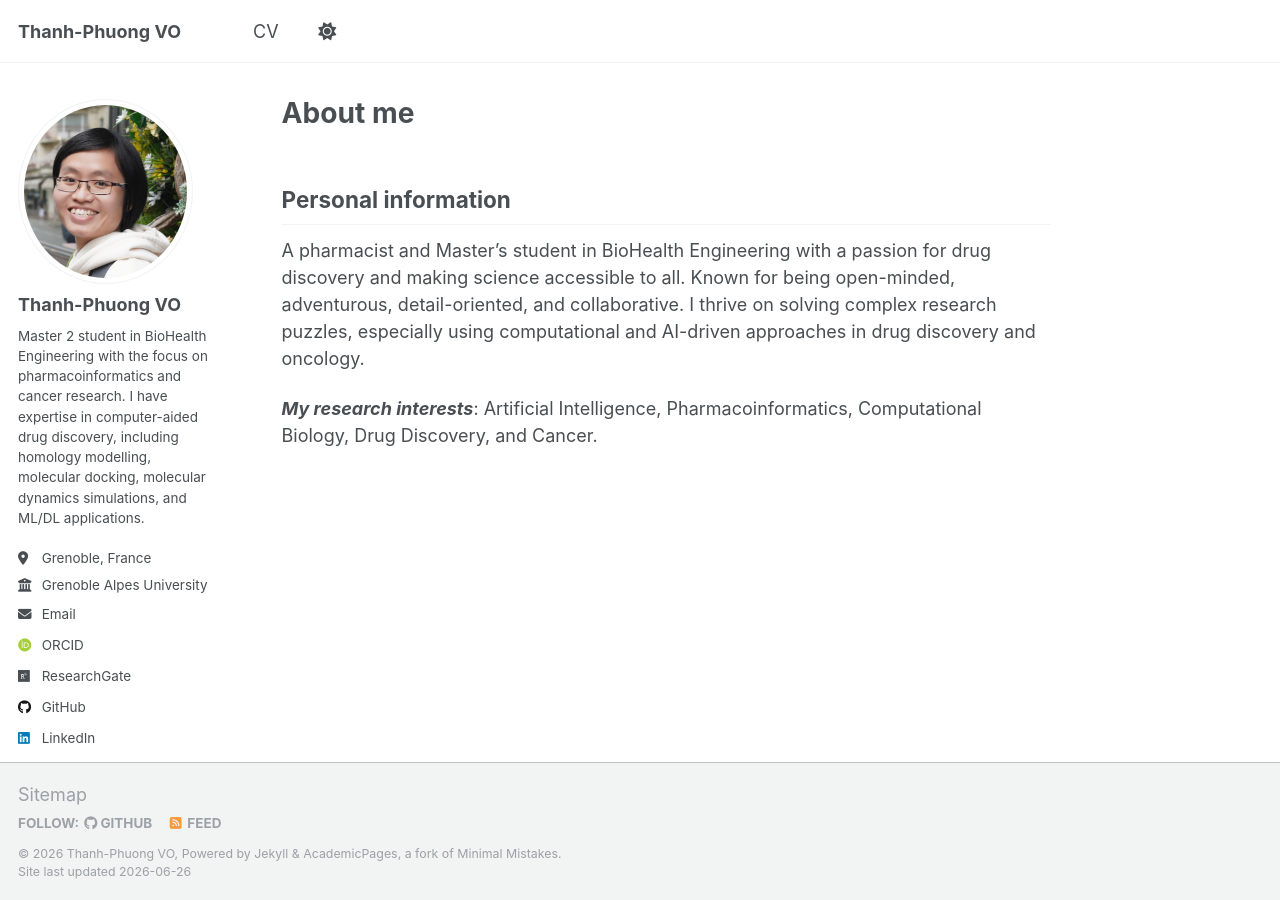
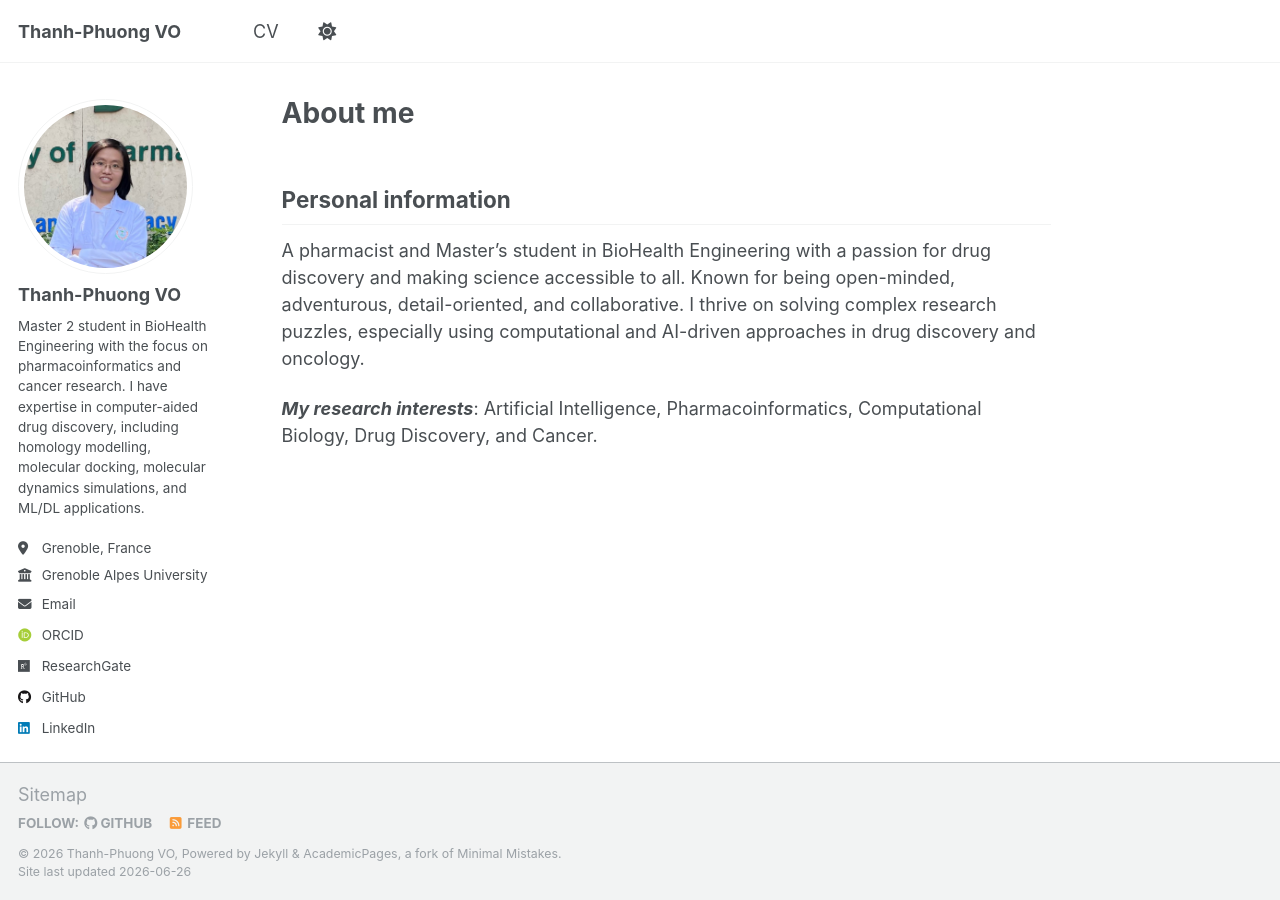
Before and after one commit to vo-thanh-phuong/vo-thanh-phuong.github.io, a Jekyll site: the page built from _pages/about.md, in a window 1280 px wide. Built offline with Jekyll 4.4.1, drawn with Linux system fonts in a browser that asks for light colours; some web fonts are replaced; a script that is not in the unit is left out.

Commit message:
Update author avatar in config file

```diff
--- a/_config.yml
+++ b/_config.yml
@@ -22,7 +22,7 @@ repository               : "vothanhphuong.github.io"
 #               Additional customization can be done by editing /_includes/author-profile.html
 author:
   # Biographic information
-  avatar           : "Annecy2.jpg"
+  avatar           : "Faculty-of-Pharmacy_square.jpg"
   name             : "Thanh-Phuong VO"
   pronouns         : # "she/her"
   bio              : "Master 2 student in BioHealth Engineering with the focus on pharmacoinformatics and cancer research. I have expertise in computer-aided drug discovery, including homology modelling, molecular docking, molecular dynamics simulations, and ML/DL applications. "
```
